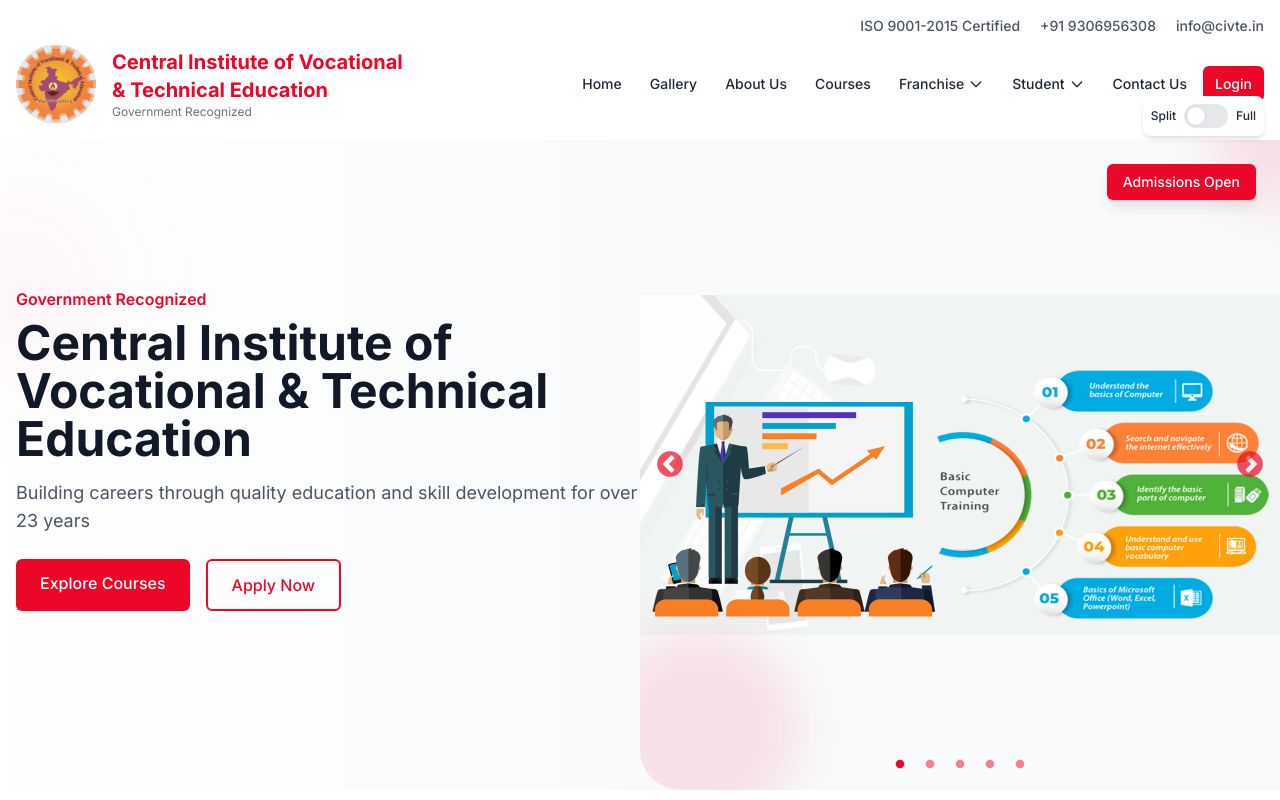
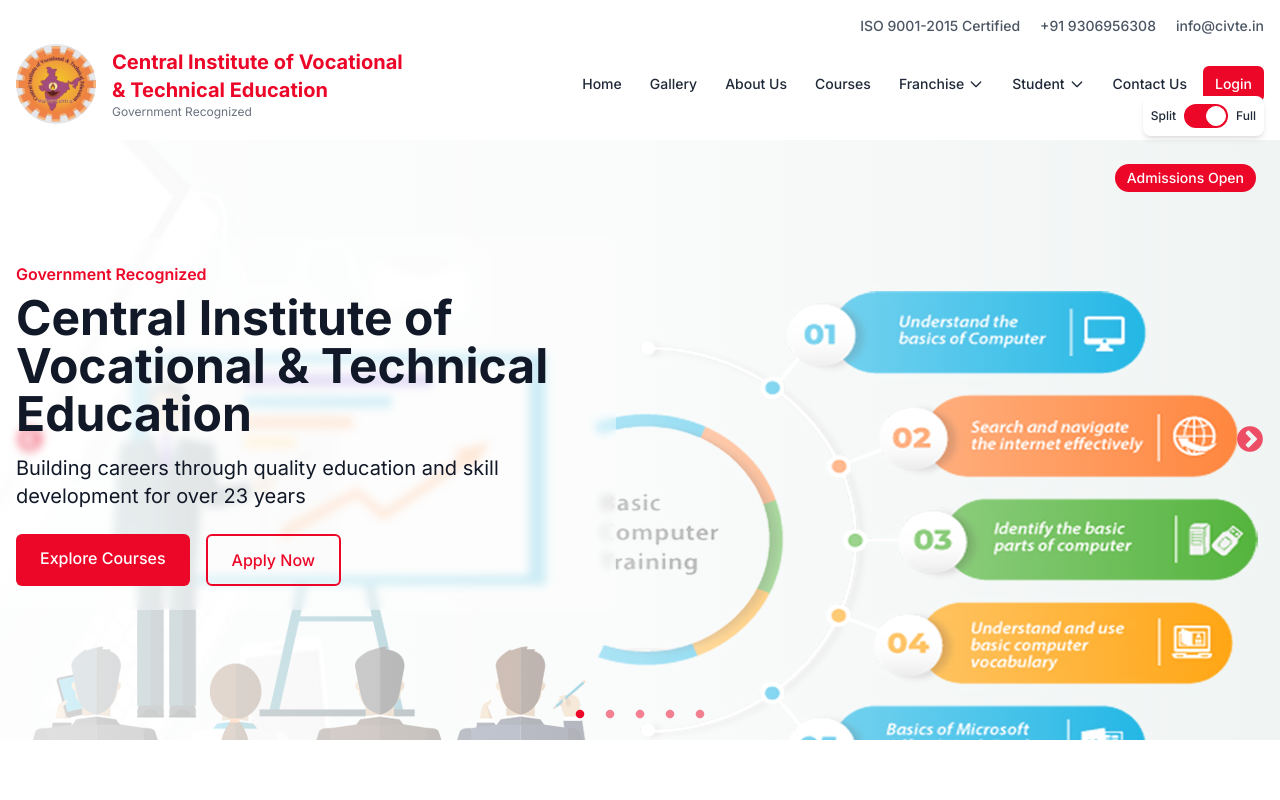
Before and after one commit to anny-whatever/civte, a React (Vite) app in the folder client/: page / in a window 1280 px wide. Shown: the top 800 px of the page. Built offline with nearby package versions, Linux system fonts and the light colour scheme.

Commit message:
Made hero content more visible

```diff
--- a/client/src/components/pages/Home.jsx
+++ b/client/src/components/pages/Home.jsx
@@ -23,7 +23,7 @@
 
 const Home = () => {
   // State for carousel version toggle
-  const [carouselVersion, setCarouselVersion] = useState("split");
+  const [carouselVersion, setCarouselVersion] = useState("full");
 
   const controls = useAnimation();
   const statsRef = useRef(null);
@@ -147,7 +147,7 @@
       <h1 className="text-3xl md:text-4xl lg:text-5xl font-bold text-gray-900 mb-4">
         Central Institute of Vocational & Technical Education
       </h1>
-      <p className="text-gray-600 mb-6 text-lg">
+      <p className="text-gray-900 mb-6 text-xl">
         Building careers through quality education and skill development for
         over 23 years
       </p>
@@ -185,18 +185,22 @@
                   alt={image.alt}
                   className="w-full h-full object-contain bg-gray-50"
                 />
-                {/* Gradient overlay for text readability - reduced opacity */}
-                <div className="absolute inset-0 bg-gradient-to-r from-white/60 via-white/40 to-transparent"></div>
+                {/* Enhanced gradient overlay for better text visibility */}
+                <div className="absolute inset-0 bg-gradient-to-r from-white/85 via-white/65 to-transparent"></div>
               </div>
             </div>
           ))}
         </Slider>
       </div>
 
-      {/* Content */}
+      {/* Content with enhanced visibility */}
       <div className="container mx-auto px-4 relative z-10">
-        <div className="max-w-xl hero-content">
-          <HeroContent />
+        <div className="max-w-xl hero-content relative">
+          {/* Semi-transparent backdrop for better text readability */}
+          <div className="absolute -left-6 -top-6 -right-6 -bottom-6 bg-white/40 backdrop-blur-sm rounded-lg z-0"></div>
+          <div className="relative z-10">
+            <HeroContent />
+          </div>
         </div>
       </div>
 
```
